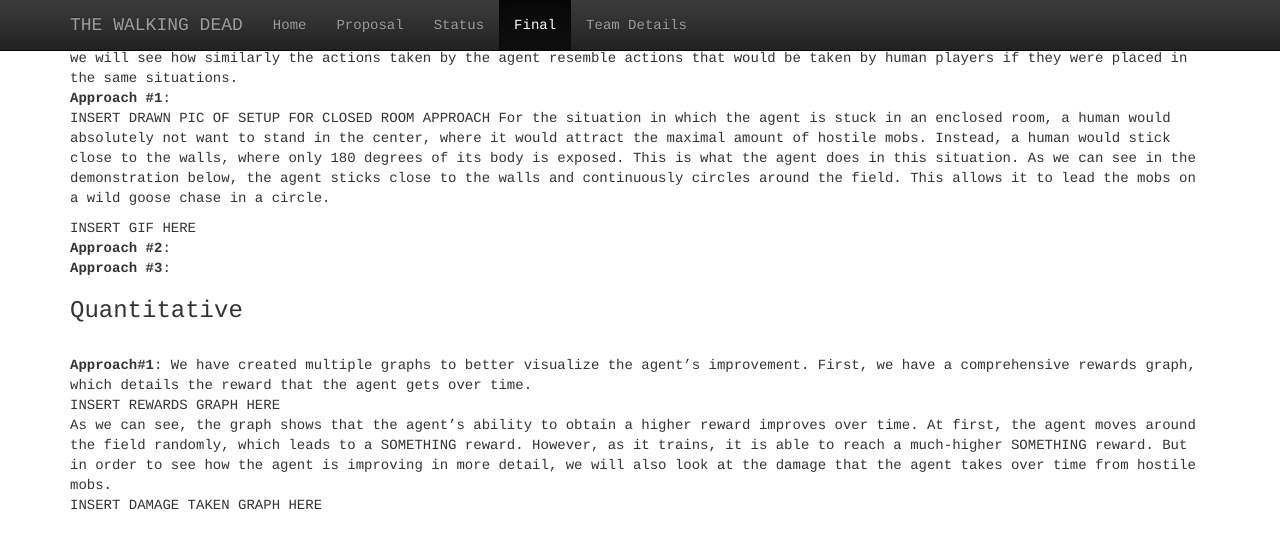
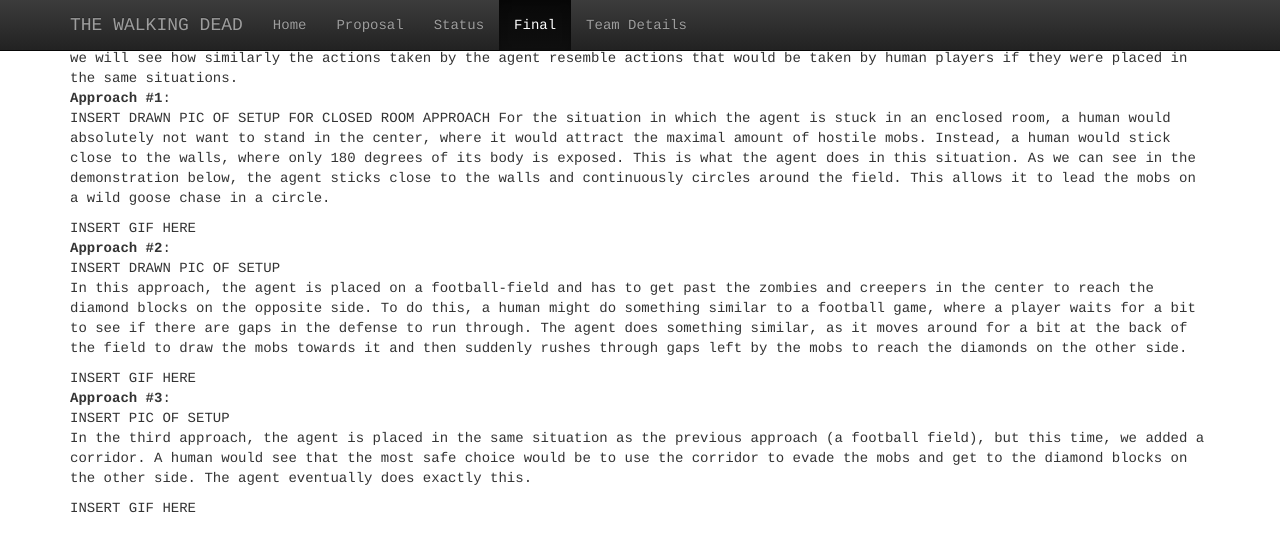
Before and after one commit to rayoh123/Moobloom, a Jekyll site: the page built from docs/final.md, in a window 1280 px wide and 1400 px high, scrolled down 935 px. Shown: the top 537 px of the window. Built offline with Jekyll 4.4.1, drawn with Linux system fonts in a browser that asks for light colours; some of the changed text lies outside the part shown.

Commit message:
Added all graphs

```diff
--- a/docs/final.md
+++ b/docs/final.md
@@ -44,22 +44,45 @@
 
 INSERT GIF HERE
 <br>__Approach&nbsp;#2__:
-<br>__Approach&nbsp;#3__:
+INSERT DRAWN PIC OF SETUP
+In this approach, the agent is placed on a football-field and has to get past the zombies and creepers in the center to reach the diamond blocks on the opposite side.
+To do this, a human might do something similar to a football game, where a player waits for a bit to see if there are gaps in the defense to run through. The
+agent does something similar,
+as it moves around for a bit at the back of the field to draw the mobs towards it and then suddenly rushes through gaps left by the mobs to reach the diamonds on the
+other side.
+
+INSERT GIF HERE
+__Approach&nbsp;#3__:
+INSERT PIC OF SETUP
+In the third approach, the agent is placed in the same situation as the previous approach (a football field), but this time, we added a corridor. A human would
+see that the most safe choice would be to use the corridor to evade the mobs and get to the diamond blocks on the other side. The agent eventually does exactly this.
+
+INSERT GIF HERE
 ### Quantitative
-<br>__Approach#1__:
-We have created multiple graphs to better visualize the agent's improvement. First, we have a
-comprehensive rewards graph, which details the reward that the agent gets over time.
-<br>INSERT REWARDS GRAPH HERE
-<br>As we can see, the graph shows that the agent's ability to obtain a higher reward improves over time. At first, the agent
-moves around the field randomly, which leads to a SOMETHING reward. However, as it trains, it is able to reach a much-higher
-SOMETHING reward. But in order to see how the agent is improving in more detail, we will also look at the damage that the agent takes over time from
-hostile mobs.
-<br>INSERT DAMAGE TAKEN GRAPH HERE
+We have created two graphs to better visualize the agent's improvement. The first graph is a rewards graph, which shows the reward that the agent is able
+to obtain over its training. In order to see how the agent is improving in more detail, we generated a second graph is an average number of enemies graph,
+which shows the average number of hostile mobs within a six block radius of the agent for each episode.
+__Approach#1__:
+![](Resources/simple_reward.png)
 
-<br>INSERT
+As we can see, the graph shows that the agent's ability to obtain a higher reward improves over time. At first, the agent
+moves around the field randomly, which leads to a -200 reward. However, as it trains, it is able to reach a much-higher
+reward of 50. But , we also generated a graph to see how many enemy mobs
+are within a 6-block radius of the agent at each step.
+![](Resources/simple_mobs.png)
 
-<br>__Approach&nbsp;#2__:
-<br>__Approach&nbsp;#3__:
+Here, we can see that the average number of hostile mobs around the agent decreases noticably throughout training, from 0.8 to 0.4.
+__Approach&nbsp;#2__:
+![](Resources/diamond_rewards.png)
+It increases from -250 to -100
+![](Resources/diamond_mobs.png)
+It decreases from 1.4 to 0.8
+
+__Approach&nbsp;#3:(Corridor)__:
+![](Resources/corridor_rewards.png)
+It increases from -100 to 200
+![](Resources/corridor_mobs.png)
+It declines from 0.8 to 0.2
 
 
 ## REFERENCES:
```
Also changed, not shown: docs/Resources/corridor_mobs.png (added), docs/Resources/corridor_returns.png (added), docs/Resources/diamond_mobs.png (added), docs/Resources/diamond_rewards.png (added), docs/Resources/simple_mobs.png (added), docs/Resources/simple_returns.png (added).
